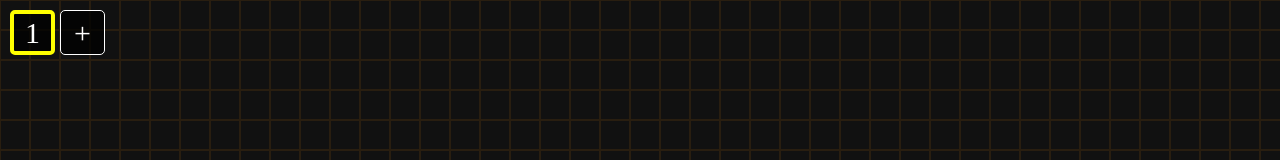
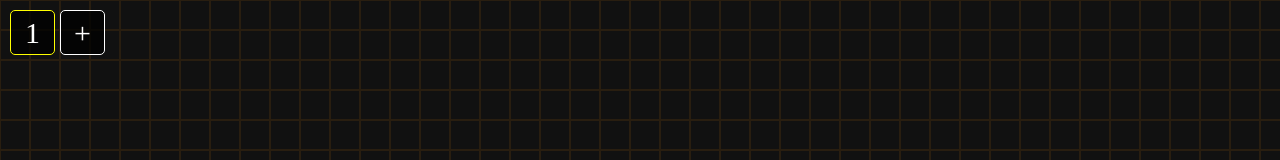
Before and after one commit to geajack/dungeon-mapper, a plain HTML site: page index.html in a window 1280 px wide. Shown: the top 160 px of the page. Drawn offline with Linux system fonts and the light colour scheme.

Commit message:
Tweak style

```diff
--- a/style.css
+++ b/style.css
@@ -35,12 +35,12 @@ header button
     font-family: serif;
     color: white;
     margin-right: 5px;
+    box-sizing: padding-box;
 }
 
 header button.selected
 {
     border-color: yellow;
-    border-width: 4px;
 }
 
 footer
```
